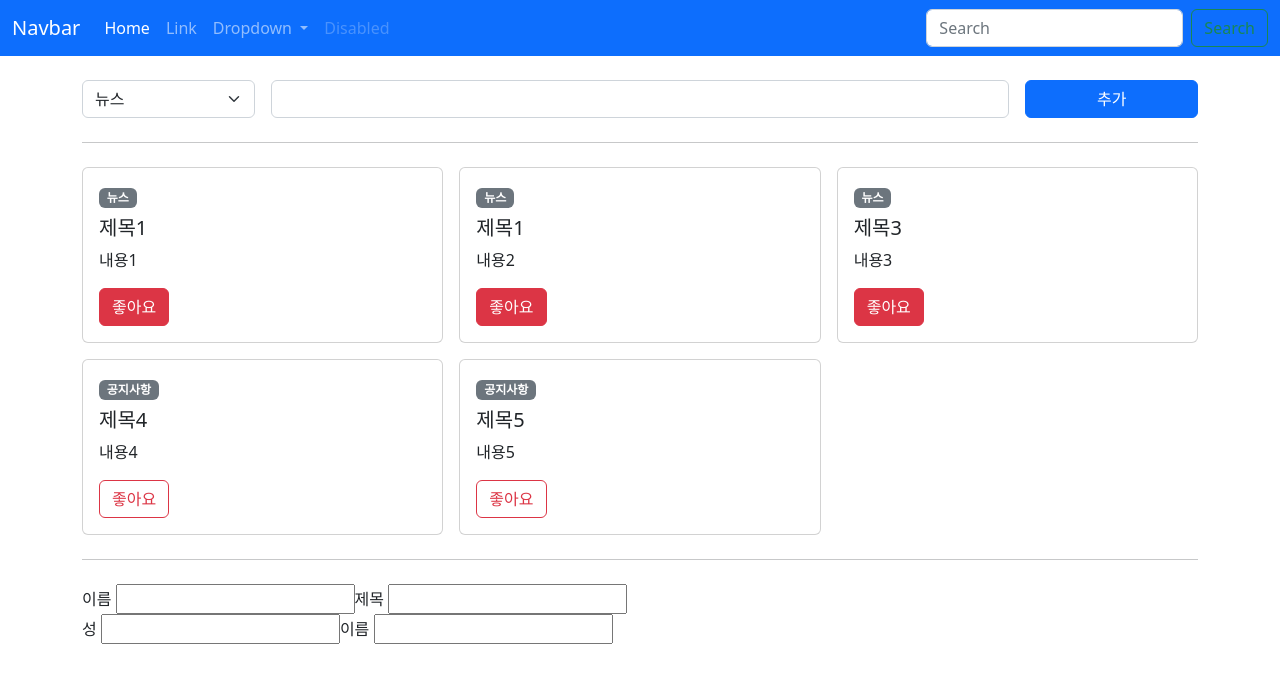
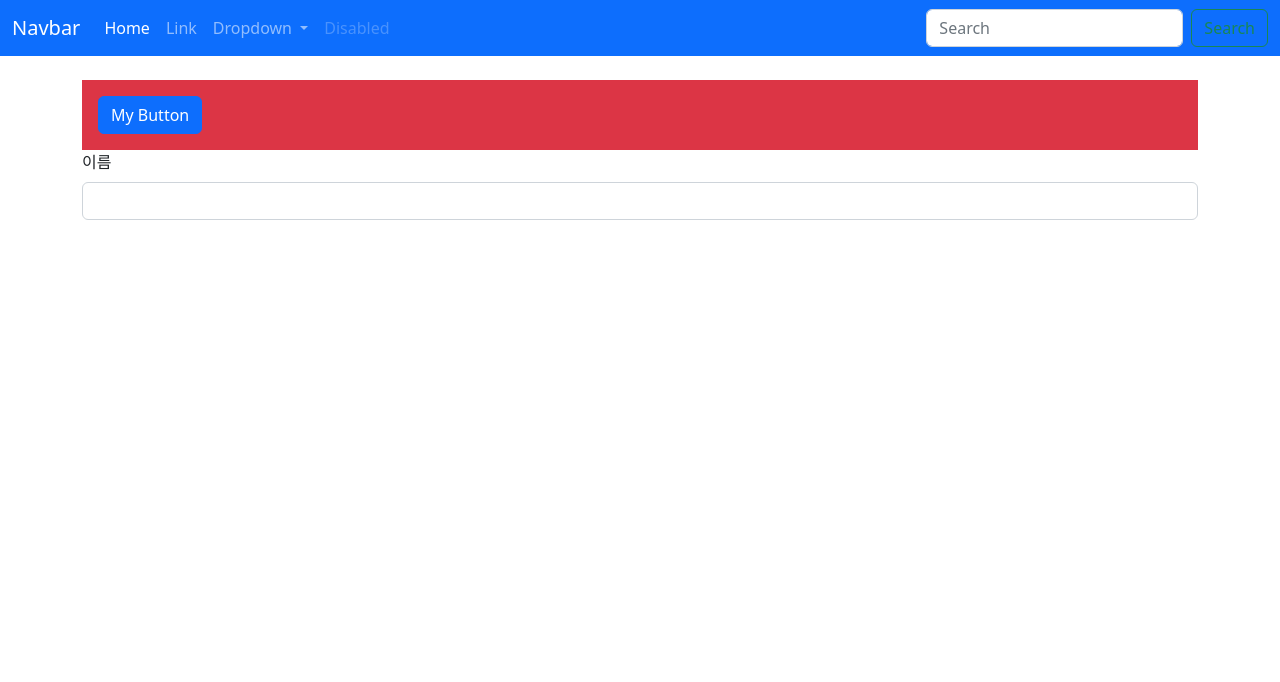
Before and after one commit to Jinwon-Dev/learn-vue3, a Vue app: page / in a window 1280 px wide. Shown: the top 682 px of the page. Built offline with nearby package versions, Linux system fonts and the light colour scheme.

Commit message:
Non-Prop 속성

```diff
--- a/src/components/LabelInput.vue
+++ b/src/components/LabelInput.vue
@@ -1,11 +1,8 @@
 <template>
-	<label>
+	<label class="form-label" id="child-id">
 		{{ label }}
-		<!-- v-model="username" -->
-		<input v-model="value" type="text" />
-		<!-- :value="modelValue"
-      @input="event => $emit('update:modelValue', event.target.value)" -->
 	</label>
+	<input v-model="value" v-bind="$attrs" type="text" class="form-control" />
 </template>
 
 <script>
--- /dev/null
+++ b/src/components/MyButton.vue
@@ -0,0 +1,26 @@
+<template>
+	<div class="p-3 bg-danger">
+		<button class="btn btn-primary" type="button" @click="sayHello">
+			My Button
+		</button>
+	</div>
+</template>
+
+<script>
+export default {
+	// inheritAttrs: false,
+	emits: ["click"],
+	setup(props, { emit }) {
+		// console.log("context.attrs: ", context.attrs);
+		// console.log("context.class: ", context.attrs.class);
+		// console.log("context.id: ", context.attrs.id);
+		// console.log("context.onClick: ", context.attrs.onClick);
+		const sayHello = () => {
+			emit("click");
+		};
+		return { sayHello };
+	},
+};
+</script>
+
+<style lang="scss" scoped></style>
--- a/src/components/TheView.vue
+++ b/src/components/TheView.vue
@@ -1,95 +1,26 @@
 <template>
 	<main>
 		<div class="container py-4">
-			<PostCreate @create-post="createPost"></PostCreate>
-
-			<hr class="my-4" />
-
-			<div class="row g-3">
-				<div v-for="post in posts" :key="post.id" class="col col-4">
-					<AppCard
-						:title="post.title"
-						:contents="post.contents"
-						:type="post.type"
-						:is-like="post.isLike"
-						@toggle-like="post.isLike = !post.isLike"
-					></AppCard>
-				</div>
-			</div>
-
-			<hr class="my-4" />
-			<LabelInput v-model="username" label="이름"></LabelInput>
-			<LabelTitle v-model:title="username" label="제목"></LabelTitle>
-			<Username
-				v-model:firstname="firstname"
-				v-model:lastname="lastname"
-			></Username>
+			<MyButton class="my-button" id="my-button" @click="sayHello"></MyButton>
+			<LabelInput label="이름" data-id="id입니다"></LabelInput>
 		</div>
 	</main>
 </template>
 
 <script>
-import AppCard from "@/components/AppCard.vue";
-import PostCreate from "@/components/PostCreate.vue";
+import MyButton from "@/components/MyButton.vue";
 import LabelInput from "@/components/LabelInput.vue";
-import LabelTitle from "@/components/LabelTitle.vue";
-import { reactive, ref } from "vue";
-import Username from "@/components/Username.vue";
 
 export default {
 	components: {
-		Username,
+		MyButton,
 		LabelInput,
-		PostCreate,
-		AppCard,
-		LabelTitle,
 	},
 	setup() {
-		const post = reactive({
-			title: "제목2",
-			contents: "내용2",
-		});
-		const posts = reactive([
-			{
-				id: 1,
-				title: "제목1",
-				contents: "내용1",
-				isLike: true,
-				type: "news",
-			},
-			{
-				id: 2,
-				title: "제목1",
-				contents: "내용2",
-				isLike: true,
-				type: "news",
-			},
-			{ id: 3, title: "제목3", contents: "내용3", isLike: true, type: "news" },
-			{
-				id: 4,
-				title: "제목4",
-				contents: "내용4",
-				isLike: false,
-				type: "notice",
-			},
-			{
-				id: 5,
-				title: "제목5",
-				contents: "내용5",
-				isLike: false,
-				type: "notice",
-			},
-		]);
-
-		const createPost = newPost => {
-			console.log("newPost: ", newPost);
-			posts.push(newPost);
+		const sayHello = () => {
+			alert("안녕하세요!");
 		};
-
-		const username = ref("");
-		const firstname = ref("");
-		const lastname = ref("");
-		return { post, posts, createPost, username, firstname, lastname };
+		return { sayHello };
 	},
 };
 </script>
```
Also changed, not shown: src/components/PostIndex.vue (added, +94 -0 lines).
